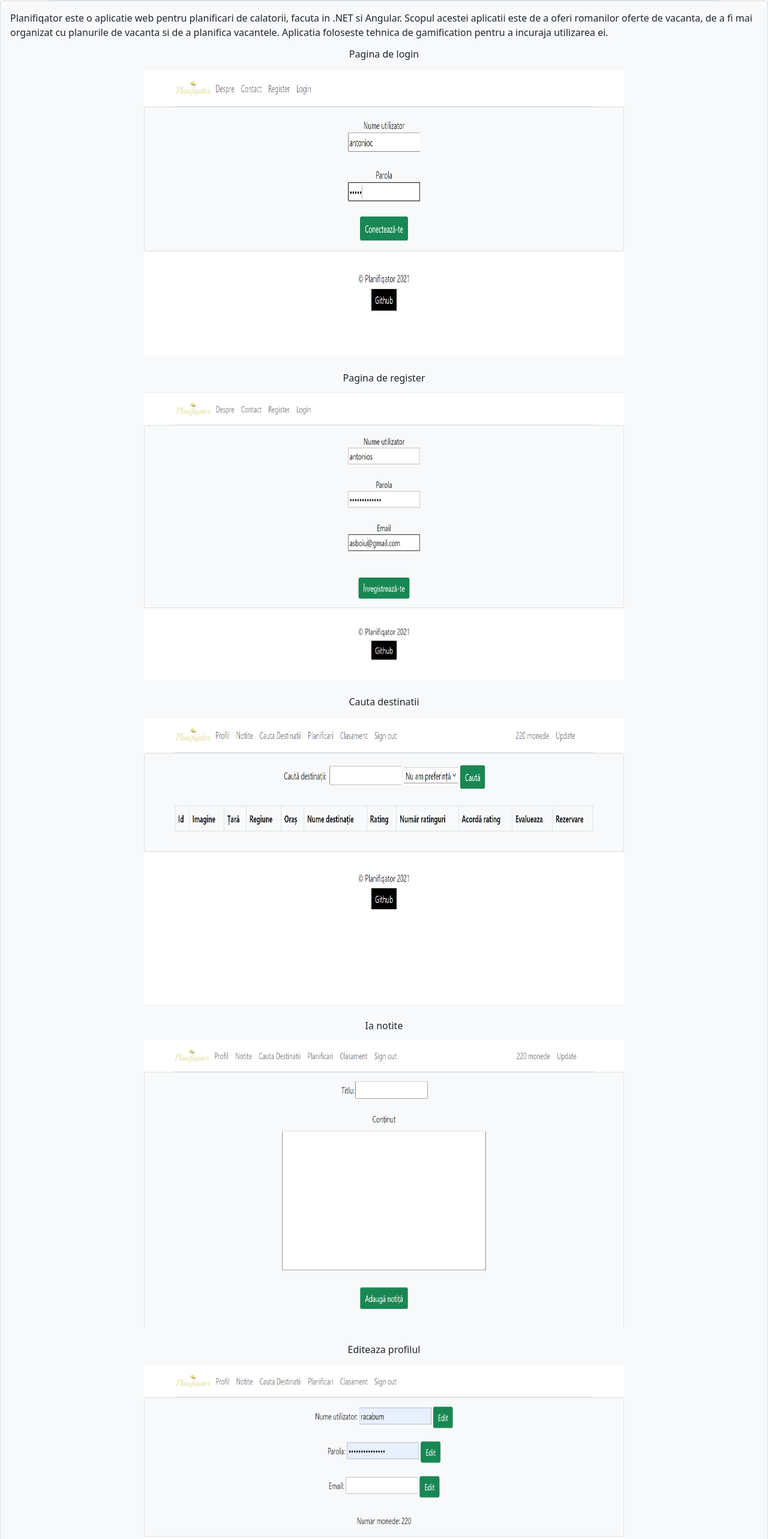
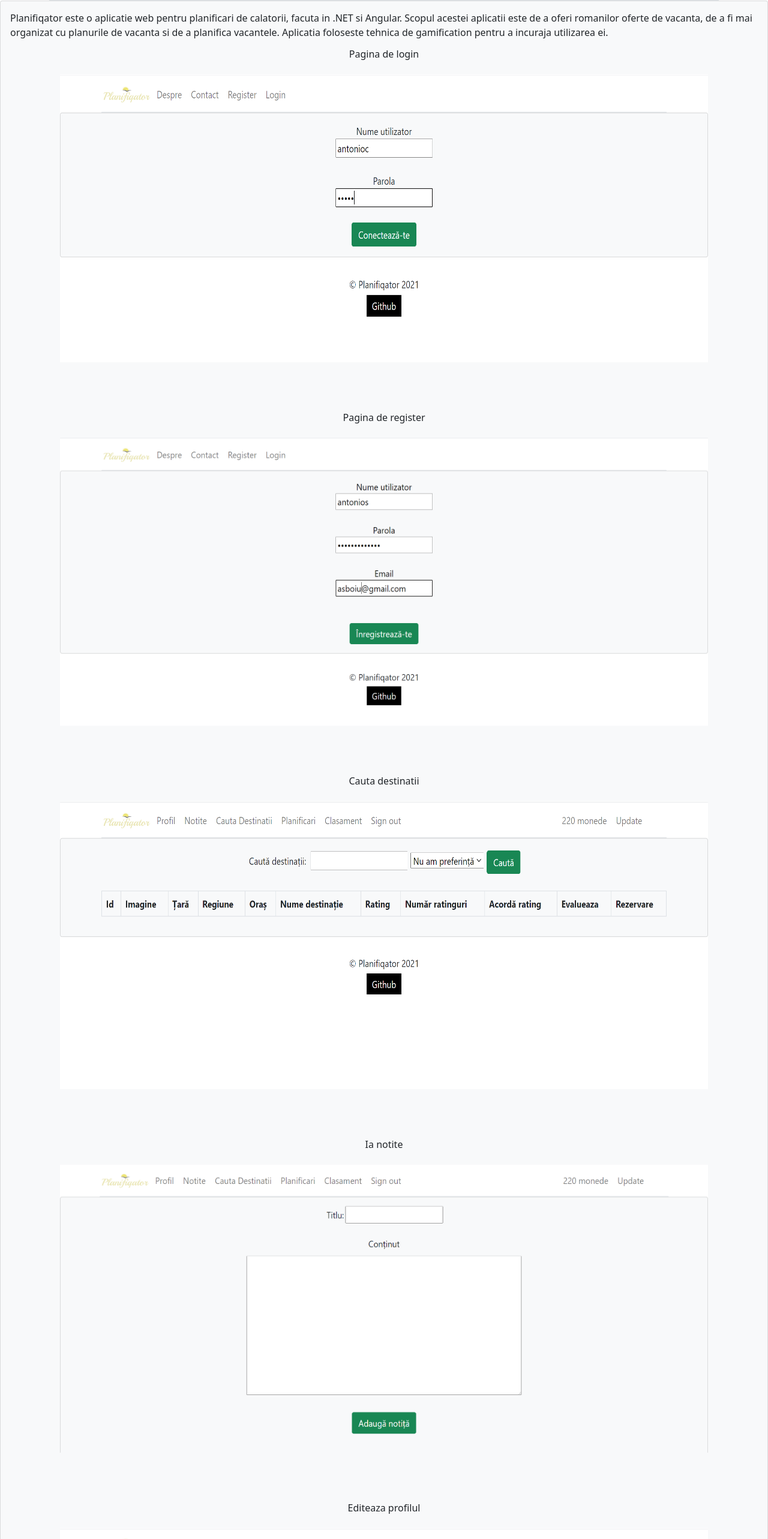
Before and after one commit to SboiuAntonio/Planifiqator, an Angular app in the folder Views/angular/: page /despre in a window 1280 px wide. Shown: the part 57-2623 px from the top of the page at 60% size. Built offline with nearby package versions, Linux system fonts and the light colour scheme.

Commit message:
Finale fix

```diff
--- a/Views/angular/src/cauta-destinatii/cauta-destinatii.component.css
+++ b/Views/angular/src/cauta-destinatii/cauta-destinatii.component.css
@@ -16,3 +16,10 @@ a.button2 {
   -moz-appearance: button;
   text-decoration: none;
 }
+.hide {
+  display: none;
+}
+
+.show {
+  display: block;
+}
--- a/Views/angular/src/cauta-destinatii/cauta-destinatii.component.html
+++ b/Views/angular/src/cauta-destinatii/cauta-destinatii.component.html
@@ -95,7 +95,7 @@
                 <option value="5">5</option>
               </select>
             </td>
-            <td><input routerLink="{{toDestinatiiInitializer}}" (click)="putRating(destinatie.Id,destinatie.NumarRatinguri)" type="submit" class="btn btn-success" value="Evaluează" /></td>
+            <td><input id="buton{{destinatie.Id}}" routerLink="{{toDestinatiiInitializer}}" (click)="putRating(destinatie.Id,destinatie.NumarRatinguri)" type="submit" class="btn btn-success" value="Evaluează" /></td>
             <td>
               <input type="date" id="Data{{destinatie.Id}}" name="DataR" value="Data">
               <br />
--- a/Views/angular/src/cauta-destinatii/cauta-destinatii.component.ts
+++ b/Views/angular/src/cauta-destinatii/cauta-destinatii.component.ts
@@ -23,6 +23,7 @@ export class CautaDestinatiiComponent implements OnInit {
   Rating: any
   Monede: any = localStorage["Monede"]
   IdDest: any
+
 
   getMonede() {
     this.Monede = localStorage["Monede"]
@@ -184,6 +185,7 @@ export class CautaDestinatiiComponent implements OnInit {
         timeOut: 5000,
         positionClass: 'toast-top-right'
       });
+      document.getElementById('buton'+Id)?.classList.add('hide')
     }
     else {
       this.dataService.PutRating(Id,Count,rating).then(data => {
--- a/Views/angular/src/despre/despre.component.html
+++ b/Views/angular/src/despre/despre.component.html
@@ -36,25 +36,19 @@
     </p>
     <div class="text-center">
       <p>Pagina de login</p>
-      <img src="../assets/img/login.PNG" width="800" height="480" />
-      <br /><br />
+      <img style="margin-top:10px;margin-bottom:80px" src="../assets/img/login.PNG" width="1080" height="480" />
       <p>Pagina de register</p>
-      <img src="../assets/img/register.PNG" width="800" height="480" />
-      <br /><br />
+      <img style="margin-top:10px;margin-bottom:80px" src="../assets/img/register.PNG" width="1080" height="480" />
       <p>Cauta destinatii</p>
-      <img src="../assets/img/cautad.PNG" width="800" height="480" />
-      <br /><br />
+      <img style="margin-top:10px;margin-bottom:80px" src="../assets/img/cautad.PNG" width="1080" height="480" />
       <p>Ia notite</p>
-      <img src="../assets/img/bonus.PNG" width="800" height="480" />
-      <br /><br />
+      <img style="margin-top:10px;margin-bottom:80px" src="../assets/img/bonus.PNG" width="1080" height="480" />
       <p>Editeaza profilul</p>
-      <img src="../assets/img/profil.PNG" width="800" height="480" />
-      <br /><br />
+      <img style="margin-top:10px;margin-bottom:80px" src="../assets/img/profil.PNG" width="1080" height="480" />
       <p>Planificarile</p>
-      <img src="../assets/img/planificari.PNG" width="800" height="480" />
-      <br /><br />
+      <img style="margin-top:10px;margin-bottom:80px" src="../assets/img/planificari.PNG" width="1080" height="480" />
       <p>Clasamentul utilizatorilor</p>
-      <img src="../assets/img/clasament.PNG" width="800" height="480" />
+      <img style="margin-top:10px;margin-bottom:80px" src="../assets/img/clasament.PNG" width="1080" height="480" />
     </div>
   </div>
 
--- a/Views/angular/tsconfig.json
+++ b/Views/angular/tsconfig.json
@@ -25,6 +25,7 @@
     "enableI18nLegacyMessageIdFormat": false,
     "strictInjectionParameters": true,
     "strictInputAccessModifiers": true,
-    "strictTemplates": true
+    "strictTemplates": true,
+    "strictNullChecks": false
   }
 }
```
Also changed, not shown: 1 other file (tests, documents, lock files or other folders).
